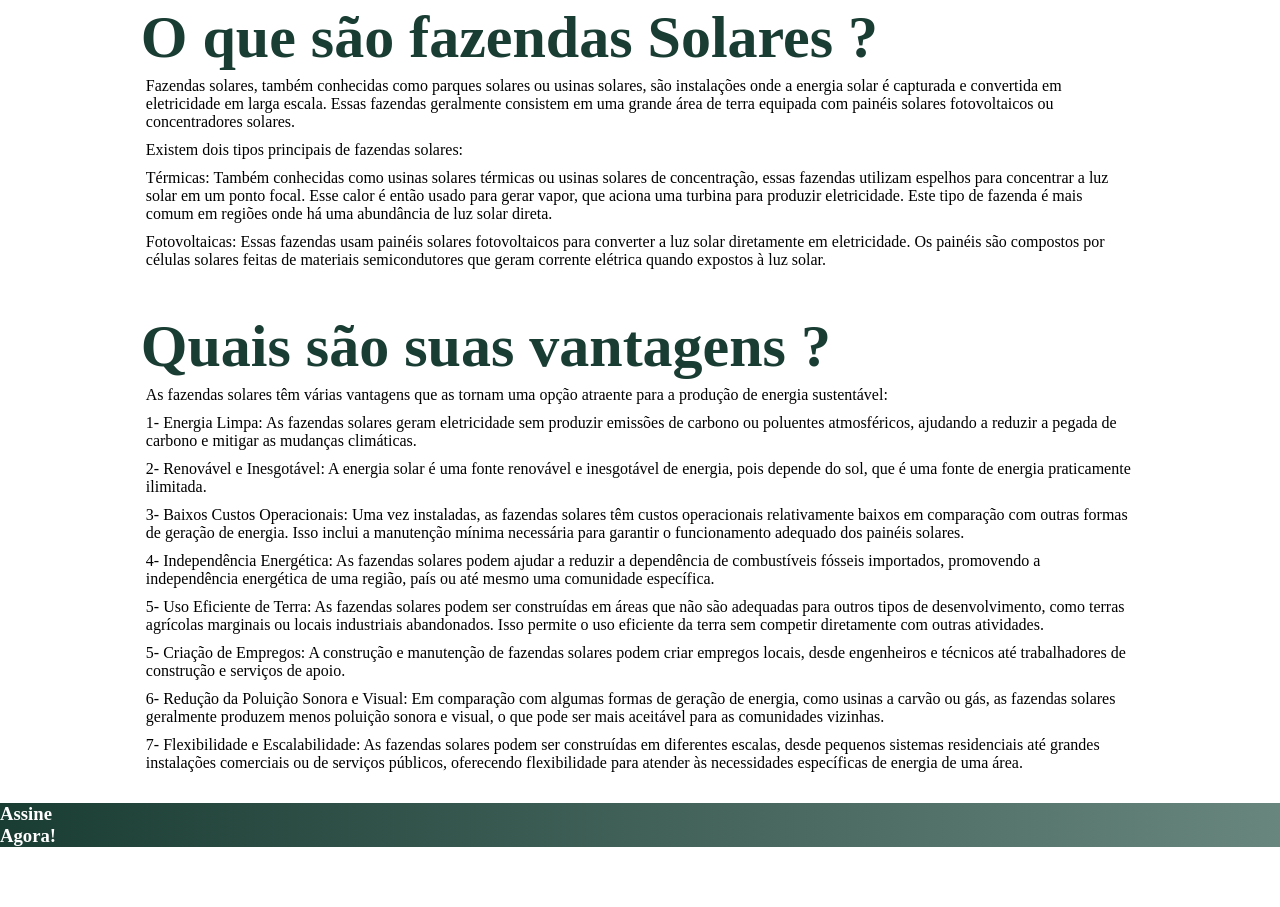
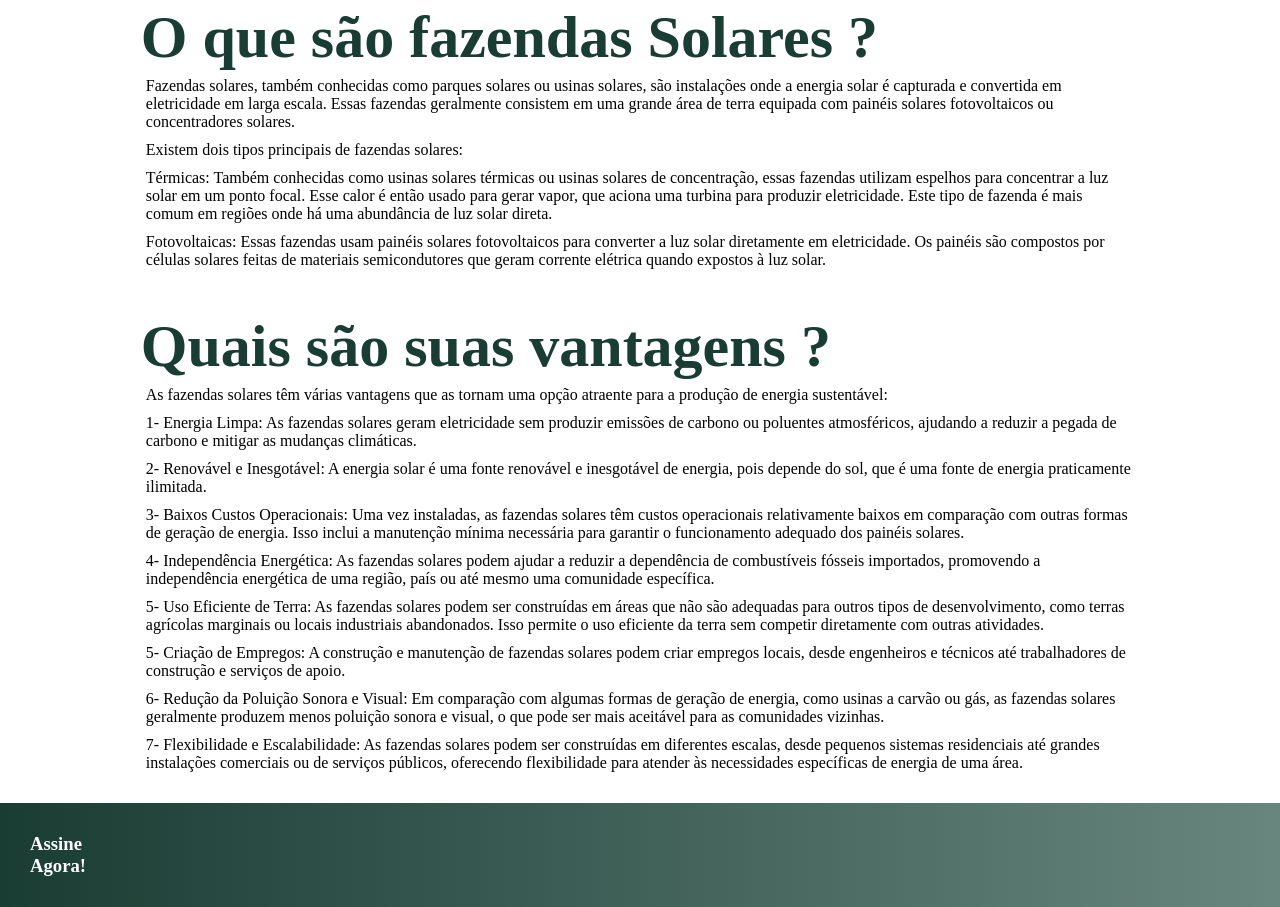
Before and after one commit to Isaggov/Agrinho.2024, a plain HTML site: page index.html in a window 1280 px wide. Shown: the part 843-1750 px from the top of the page. Before the commit the page ends 1690 px from the top, so only its background shows below. Drawn offline with Linux system fonts and the light colour scheme.

Commit message:
ddddddddd

```diff
--- a/style.css
+++ b/style.css
@@ -77,7 +77,7 @@ div{
 .rodape1{
    display: flex;
    background: linear-gradient(to right, #193C33, #68867E);
-   padding: auto;
+   padding: 30px;
 
 }
 .rodape{
```
